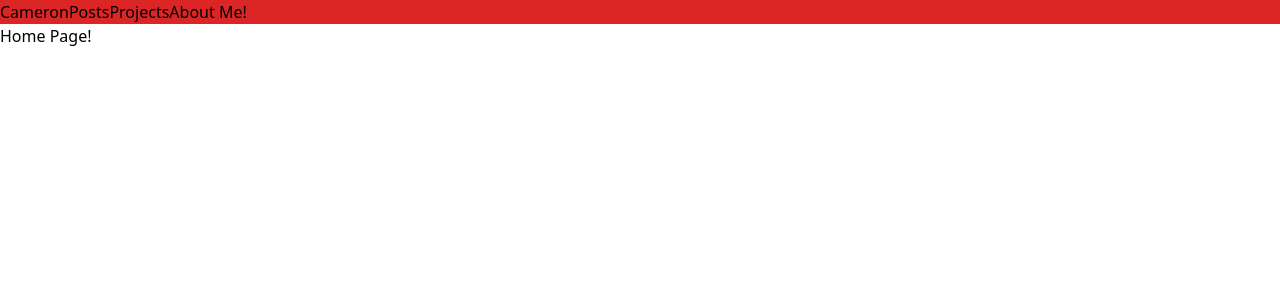
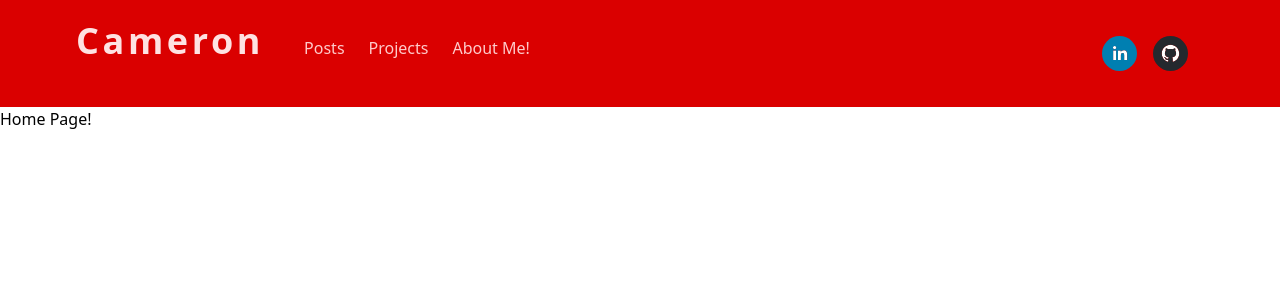
Before and after one commit to kyleyee20/kyle-yee, a React (Create React App) app: page / in a window 1280 px wide. Shown: the top 300 px of the page. Built offline with nearby package versions, Linux system fonts and the light colour scheme.

Commit message:
Finished nav component

```diff
--- a/package.json
+++ b/package.json
@@ -13,6 +13,7 @@
     "react-dom": "^17.0.2",
     "react-router-dom": "^5.2.0",
     "react-scripts": "4.0.3",
+    "react-social-icons": "^5.5.1",
     "web-vitals": "^1.1.2"
   },
   "scripts": {
--- a/src/App.css
+++ /dev/null
@@ -1,38 +0,0 @@
-.App {
-  text-align: center;
-}
-
-.App-logo {
-  height: 40vmin;
-  pointer-events: none;
-}
-
-@media (prefers-reduced-motion: no-preference) {
-  .App-logo {
-    animation: App-logo-spin infinite 20s linear;
-  }
-}
-
-.App-header {
-  background-color: #282c34;
-  min-height: 100vh;
-  display: flex;
-  flex-direction: column;
-  align-items: center;
-  justify-content: center;
-  font-size: calc(10px + 2vmin);
-  color: white;
-}
-
-.App-link {
-  color: #61dafb;
-}
-
-@keyframes App-logo-spin {
-  from {
-    transform: rotate(0deg);
-  }
-  to {
-    transform: rotate(360deg);
-  }
-}
--- a/src/App.js
+++ b/src/App.js
@@ -1,4 +1,3 @@
-import './App.css';
 import { BrowserRouter, Route, Switch } from "react-router-dom";
 import Home from './pages/Home.js'
 import About from './pages/About.js'
--- a/src/pages/NavBar.js
+++ b/src/pages/NavBar.js
@@ -1,27 +1,62 @@
 import React from "react";
 import { NavLink } from "react-router-dom";
+import style from "./style.module.css";
+import { SocialIcon } from "react-social-icons";
 
 function NavBar() {
-    return(
-        <header className="bg-red-600">
-            <div className="container mx-auto flex justify-between">
-                <nav className="flex">
-                    <NavLink to="/" exact>
+  return (
+    <header className={style.navBar}>
+      <div className={style.container}>
+        <nav className={style.nav}>
+          <NavLink
+            to="/"
+            exact
+            activeClassName="text-white"
+            className="inflex-flex items-center py-6 px-3 mr-4 text-red-100 hover:text-green-800 text-4xl font-bold tracking-widest"
+          >
             Cameron
           </NavLink>
-                    <NavLink to="/post">
+          <NavLink
+            to="/post"
+            className="inline-flex items-center py-3 px-3 my-6 rounded text-red-200 hover:text-green-800"
+            activeClassName="text-red-100 bg-red-700"
+          >
             Posts
           </NavLink>
-                    <NavLink to="/project">
+          <NavLink
+            to="/project"
+            className="inline-flex items-center py-3 px-3 my-6 rounded text-red-200 hover:text-green-800"
+            activeClassName="text-red-100 bg-red-700"
+          >
             Projects
           </NavLink>
-                    <NavLink to="/about">
+          <NavLink
+            to="/about"
+            className="inline-flex items-center py-3 px-3 my-6 rounded text-red-200 hover:text-green-800"
+            activeClassName="text-red-100 bg-red-700"
+          >
             About Me!
           </NavLink>
         </nav>
+        <div className="inline-flex py-3 px-3 my-6">
+          <SocialIcon
+            url="https://www.linkedin.com/in/cam-yee/"
+            className="mr-4"
+            target="_blank"
+            fgColor="white"
+            style={{ height: 35, width: 35 }}
+          />
+          <SocialIcon
+            url="https://github.com/Cameron327"
+            className="mr-4"
+            target="_blank"
+            fgColor="white"
+            style={{ height: 35, width: 35 }}
+          />
+        </div>
       </div>
     </header>
-    )
+  );
 }
 
 export default NavBar;
--- /dev/null
+++ b/src/pages/style.module.css
@@ -0,0 +1,23 @@
+/* NavBar */
+.navBar {
+    background-color: #DA0000;
+}
+.navBar .container {
+    display: flex;
+    justify-content: space-between;
+    margin: 0 auto;
+    width: 90%;
+}
+.navbar .container .nav {
+    display: flex;
+}
+.navbar .container .nav .navLink{
+    display: inline-flex;
+    align-items: center;
+    padding: 3px 6px;
+    margin-right: 4px;
+    color: #FF0000;
+}
+.navbar .container .nav .navLink:hover{
+    color: #00D425;
+}
```
Also changed, not shown: 1 other file (tests, documents, lock files or other folders). Lines whose indentation alone changed are shown as unchanged.
